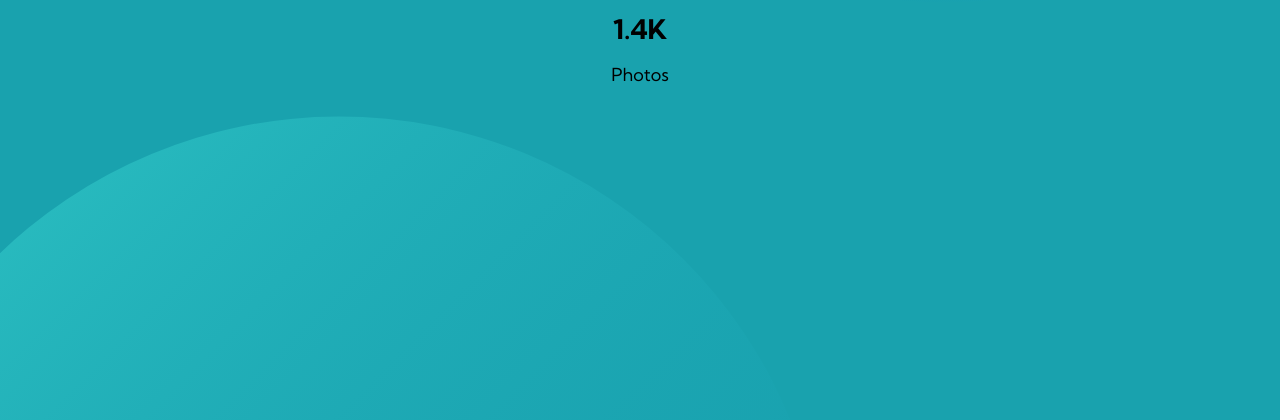
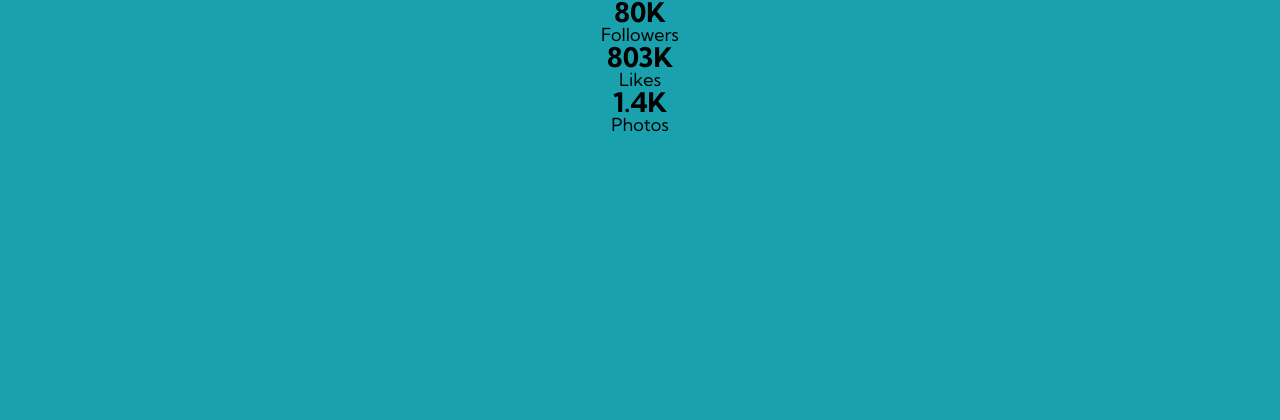
Before and after one commit to cdevnev/profile-card-component, a plain HTML site: page index.html in a window 1280 px wide. Shown: the part 380-800 px from the top of the page. Drawn offline with Linux system fonts and the light colour scheme.

Commit message:
Configured wrapper centering -commented out SVG background while I research this more

```diff
--- a/css/style.css
+++ b/css/style.css
@@ -15,14 +15,33 @@
     --Light400: 400 1.125rem/1 'Kumbh Sans', sans-serif;
 }
 
-body {
+* {
     margin: 0;
     padding: 0;
+    box-sizing: border-box;
+}
+
+html, body {
+    height: 100%;
+}
+
+body {
     background-color: var(--DarkCyan);
+    font: var(--DefaultFont);
+    text-align: center;
+
+    /* This SVG section is currently broken while I do more research
     background-repeat: no-repeat;
+    background-size: 100vh;
     background-image: url("../images/bg-pattern-top.svg"),
                       url("../images/bg-pattern-bottom.svg");
-    background-position: 150% 120% , -50% -100%;
-    font: var(--DefaultFont);
-    text-align: center;
+    background-position: 0vw 50%, 50vw 50vh; */
 }
+
+.wrapper {
+    height: 100%;
+    display: flex;
+    flex-direction: column;
+    justify-content: center;
+    align-items: center;
+}
```
